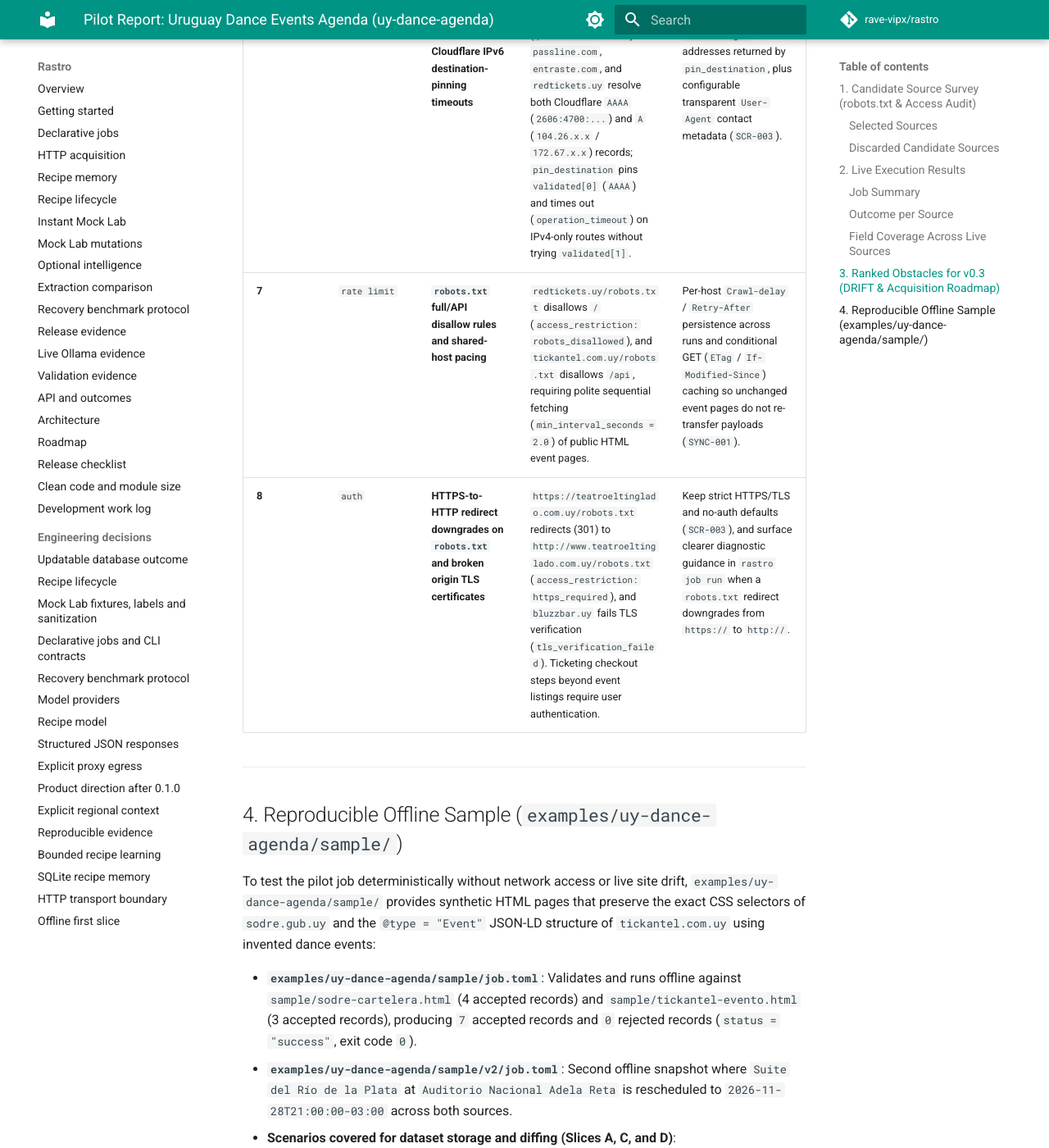
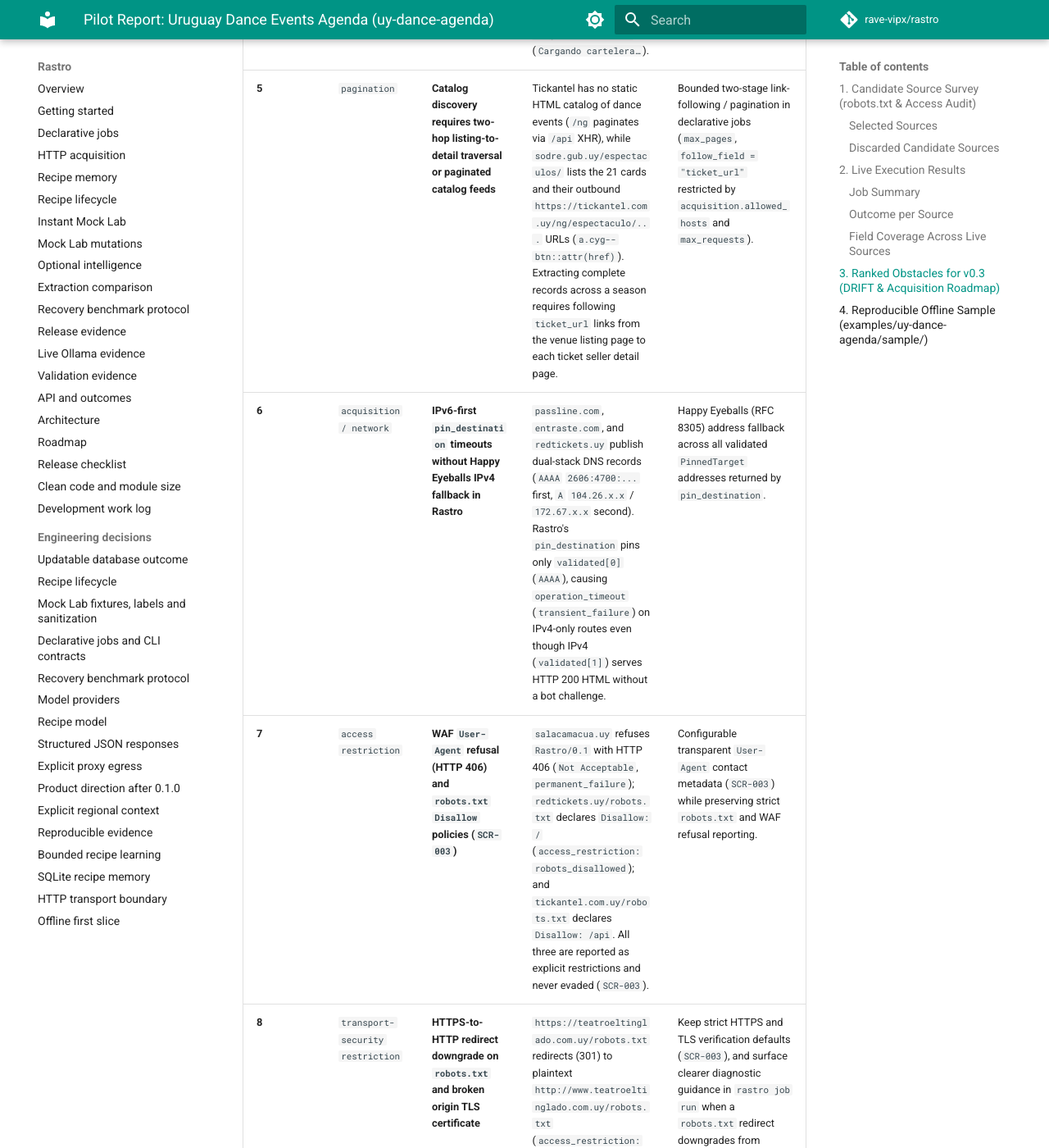
Before and after one commit to rave-vipx/rastro, an MkDocs documentation site: the page built from docs/pilot/uy-dance-agenda.md, in a window 1280 px wide and 1400 px high, scrolled down 7837 px. Shown: the whole window at 82% size. Built offline with MkDocs 1.6.1 and Material for MkDocs 9.7.7, drawn with Linux system fonts in a browser that asks for light colours; comment, search, counter and statistics services are not loaded; some of the changed text lies outside the part shown.

Commit message:
docs: refine pilot obstacle cause classifications and live vs offline summary

```diff
--- a/docs/pilot/uy-dance-agenda.md
+++ b/docs/pilot/uy-dance-agenda.md
@@ -6,6 +6,7 @@
 - **Offline sample**: `examples/uy-dance-agenda/sample/job.toml` (and `examples/uy-dance-agenda/sample/v2/job.toml`)
 - **Schema fingerprint**: `12a221b71135d609770ebf7485e3229c32d0b2f3a7ef610ac8a0f1b32161c00c`
 - **External AI / proxy / browser spend**: `$0.00` (`inference_calls = 0`, `egress = "direct"`)
+- **Live vs. offline summary**: The live run produced **`0` accepted records from the venue source (`sodre.gub.uy/espectaculos/`, `status = "insufficient_evidence"`)** and **`3` accepted records from the ticket seller source (`tickantel.com.uy`, `status = "success"`)**, so all `3` live accepted records come from one source only (`overall status = "partial_success"`). The offline sample (`examples/uy-dance-agenda/sample/`) passes on both sources (`4` venue + `3` ticket seller = `7` accepted records) because `sample/sodre-cartelera.html` includes ISO 8601 `datetime="..."` attributes on `<time class="cyg--dia">` (and `<span class="cyg--ciudad">`) that the live SODRE page lacks.
 
 ---
 
@@ -26,11 +27,11 @@ Twelve Uruguayan cultural venues and ticket sellers were surveyed on **2026-11-0
 | --- | --- | --- | --- |
 | `https://redtickets.uy/` | Ticket seller | `access_restriction` (`robots_disallowed`) / `operation_timeout` | `https://redtickets.uy/robots.txt` explicitly declares `User-agent: *` / `Disallow: /`. Dual-stack Cloudflare DNS also returns an unreachable `AAAA` address first. |
 | `https://tickantel.com.uy/ng` | Ticket seller catalog root | HTTP 200, 0 `Event` items in HTML | Angular SPA shell (`<app-root>`) that embeds only `WebSite` and `Organization` JSON-LD in initial HTML and loads event listings via XHR under `/api` (disallowed by `Disallow: /api` in `robots.txt`). |
-| `https://www.passline.com/pais/uruguay` | Ticket seller | `transient_failure` (`operation_timeout`) | Dual-stack Cloudflare host returns `AAAA` (`2606:4700:...`) first in DNS; `pin_destination` pins only the first resolved address (`validated[0]`) without Happy Eyeballs IPv4 fallback. |
-| `https://entraste.com/` | Ticket seller | `transient_failure` (`operation_timeout`) | Same dual-stack Cloudflare IPv6 first-address pinning timeout as Passline. |
-| `https://salacamacua.uy/cartelera/` | Venue | `permanent_failure` (`http_4xx`, HTTP 406) | Server WAF returns `406 Not Acceptable` to non-browser `User-Agent` (`Rastro/0.1`) on `/robots.txt` and `/cartelera/`. |
-| `https://bluzzbar.uy/` | Venue | `permanent_failure` (`tls_verification_failed`) | Fails TLS certificate verification during `robots.txt` acquisition. |
-| `https://teatroeltinglado.com.uy/cartelera/` | Venue | `access_restriction` (`https_required`) | `https://teatroeltinglado.com.uy/robots.txt` redirects (HTTP 301) to plaintext `http://www.teatroeltinglado.com.uy/robots.txt`, which Rastro blocks under `allow_http = false`. |
+| `https://www.passline.com/pais/uruguay` | Ticket seller | `transient_failure` (`operation_timeout`) | Dual-stack Cloudflare host returns `AAAA` (`2606:4700:...`) first in DNS; `pin_destination` pins only the first resolved address (`validated[0]`) without Happy Eyeballs IPv4 fallback (IPv4 `validated[1]` serves HTTP 200 without a challenge). |
+| `https://entraste.com/` | Ticket seller | `transient_failure` (`operation_timeout`) | Same dual-stack Cloudflare IPv6 first-address pinning timeout in `pin_destination` as Passline (IPv4 `validated[1]` serves HTTP 200 without a challenge). |
+| `https://salacamacua.uy/cartelera/` | Venue | `permanent_failure` (`http_4xx`, HTTP 406) | Server WAF refuses non-browser `User-Agent` (`Rastro/0.1`) with `406 Not Acceptable` on `/robots.txt` and `/cartelera/` (access restriction; not evaded per `SCR-003`). |
+| `https://bluzzbar.uy/` | Venue | `permanent_failure` (`tls_verification_failed`) | Fails TLS certificate verification during `robots.txt` acquisition (transport-security restriction). |
+| `https://teatroeltinglado.com.uy/cartelera/` | Venue | `access_restriction` (`https_required`) | `https://teatroeltinglado.com.uy/robots.txt` redirects (HTTP 301) to plaintext `http://www.teatroeltinglado.com.uy/robots.txt`, which Rastro blocks under `allow_http = false` (transport-security restriction). |
 | `https://www.teatrosolis.org.uy/programacion` | Venue | HTTP 200 (1,488 bytes), 0 records | Initial HTML is a 1,488-byte `MVD CMS` client-side JavaScript redirect shell with no server-rendered listings or JSON-LD. |
 | `https://www.teatrostella.com/cartelera` | Venue | HTTP 200 (28,601 bytes), 0 records | Next.js RSC shell renders `Cargando cartelera…` with `"espectaculos": []` in initial HTML and fetches events client-side via JavaScript. |
 | `https://bns.gub.uy/es/calendario`, `https://salazitarrosa.montevideo.gub.uy/programacion`, `https://www.saladelmuseo.com.uy/shows.html`, `https://magnoliosala.uy/` | Venues | HTTP 200 (`robots.txt` allowed), 0 `Event` JSON-LD items | Server-rendered HTML cards omit `Event` JSON-LD, omit year/time in Spanish date strings (`06 de noviembre`, `VIE 6 NOV 20:00 H`, `Jueves 12 Nov`), and use relative `href` paths; retained as obstacle evidence while `sodre.gub.uy/espectaculos/` was selected as the primary venue source. |
@@ -51,18 +52,18 @@ uv run rastro job run examples/uy-dance-agenda/job.toml --output json
 | Metric | Value |
 | --- | --- |
 | Overall job `status` | `partial_success` (CLI exit code `3`) |
-| Sources executed | `2` (`succeeded = 1`, `partial = 0`, `failed = 1`) |
-| Total `records_accepted` | `3` |
-| Total `records_rejected` | `45` (across primary and fallback recipe attempts) |
-| Total `fields_validated` | `24` (8 fields × 3 accepted records) |
+| Sources executed | `2` (`succeeded = 1` on Tickantel, `partial = 0`, `failed = 1` on SODRE with `insufficient_evidence`) |
+| Total `records_accepted` | `3` (**all `3` from Tickantel; `0` from SODRE**) |
+| Total `records_rejected` | `45` (`42` on SODRE across 2 CSS attempts + `3` on Tickantel Attempt 0 before Attempt 1 succeeded) |
+| Total `fields_validated` | `24` (8 fields × 3 accepted records on Tickantel; `0` on SODRE) |
 | `inference_calls` | `0` |
 
 ### Outcome per Source
 
 | Source URL | HTTP status | Source outcome (`status`) | Recipe attempts | Candidates evaluated | Accepted | Rejected | Issue codes observed |
 | --- | --- | --- | --- | --- | --- | --- | --- |
-| `https://sodre.gub.uy/espectaculos/` | `200` (197,456 decoded bytes; 2 HTTP requests including `robots.txt`) | `insufficient_evidence` | Attempt `0` (`css`, `insufficient_evidence`) → Attempt `1` (`css` fallback, `insufficient_evidence`) | `42` (21 cards × 2 attempts) | `0` | `42` (21 per attempt) | Attempt 1: 17× `validation_error` (`starts_at`), 2× `ambiguous_match` (`starts_at`), 2× `missing_evidence` (`venue`/`city` on card 0; `ticket_url` on card 6) |
-| `https://tickantel.com.uy/ng/espectaculo/40021938/muestra-final-2026-area-tango-y-area-candombe` | `200` (79,586 decoded bytes; 2 HTTP requests including `robots.txt`) | `success` | Attempt `0` (`jsonld`, `insufficient_evidence`) → Attempt `1` (`jsonld` fallback, `success`) | `6` (3 `Event` items × 2 attempts) | `3` | `3` (from Attempt 0) | Attempt 1: `[]` (all 3 dance performance records accepted) |
+| `https://sodre.gub.uy/espectaculos/` | `200` (197,456 decoded bytes; 2 HTTP requests including `robots.txt`) | `insufficient_evidence` | Attempt `0` (`css`, `insufficient_evidence`) → Attempt `1` (`css` fallback, `insufficient_evidence`) | `42` (21 cards × 2 attempts) | **`0`** | `42` (21 per attempt) | Attempt 1: 17× `validation_error` (`starts_at`), 2× `ambiguous_match` (`starts_at`), 2× `missing_evidence` (`venue`/`city` on card 0; `ticket_url` on card 6) |
+| `https://tickantel.com.uy/ng/espectaculo/40021938/muestra-final-2026-area-tango-y-area-candombe` | `200` (79,586 decoded bytes; 2 HTTP requests including `robots.txt`) | `success` | Attempt `0` (`jsonld`, `insufficient_evidence`) → Attempt `1` (`jsonld` fallback, `success`) | `6` (3 `Event` items × 2 attempts) | **`3`** | `3` (from Attempt 0) | Attempt 1: `[]` (all 3 dance performance records accepted) |
 
 ### Field Coverage Across Live Sources
 
@@ -81,24 +82,29 @@ uv run rastro job run examples/uy-dance-agenda/job.toml --output json
 
 ## 3. Ranked Obstacles for v0.3 (`DRIFT` & Acquisition Roadmap)
 
-Obstacles discovered during the live pilot are ranked below by their impact on end-to-end record coverage across Uruguayan event sources and classified by cause.
+Obstacles discovered during the live pilot are ranked below by their impact on end-to-end record coverage across Uruguayan event sources and classified by their actual root cause.
 
 | Rank | Cause classification | Obstacle | Live evidence | v0.3 capability candidate |
 | --- | --- | --- | --- | --- |
-| **1** | `missing structured data` | **Localized Spanish date text, date ranges, and yearless dates instead of ISO 8601 `datetime`** | On `sodre.gub.uy/espectaculos/`, all 21 cards omit `<time datetime="...">` and render Spanish strings or ranges (`"12 al 14 NOV 2026 - 20 H"`, `"22 NOV 2026 - 19 H"`), causing 17 `validation_error` failures on `starts_at` (`type = "datetime"`). `bns.gub.uy`, `salazitarrosa.montevideo.gub.uy`, `saladelmuseo.com.uy`, and `magnoliosala.uy` similarly render `"06 de noviembre"`, `"VIE 6 NOV 20:00 H"`, and split day/month spans without a year. | Locale-aware declarative date/time parser (`region.locale = "es-UY"`, `region.timezone = "America/Montevideo"`) and date-range expansion into per-performance candidate records. |
+| **1** | `missing structured data` | **Localized Spanish date text, date ranges, and yearless dates instead of ISO 8601 `datetime`** | On `sodre.gub.uy/espectaculos/`, all 21 cards omit `<time datetime="...">` and render Spanish strings or ranges (`"12 al 14 NOV 2026 - 20 H"`, `"22 NOV 2026 - 19 H"`), causing 17 `validation_error` failures on `starts_at` (`type = "datetime"`) and `0` accepted venue records in the live run. `bns.gub.uy`, `salazitarrosa.montevideo.gub.uy`, `saladelmuseo.com.uy`, and `magnoliosala.uy` similarly render `"06 de noviembre"`, `"VIE 6 NOV 20:00 H"`, and split day/month spans without a year. | Locale-aware declarative date/time parser (`region.locale = "es-UY"`, `region.timezone = "America/Montevideo"`) and date-range expansion into per-performance candidate records. |
 | **2** | `ambiguous dates (sale date vs event date)` | **Multiple valid timestamps per page/object (`offers.validFrom` and `WebPage.datePublished` vs. performance `startDate`)** | Every Tickantel `Event` JSON-LD object includes both `/startDate` (`"2026-11-12T20:00:00-03:00"`) and `/offers/validFrom` (`"2026-11-04T07:56:29-03:00"`, ticket sale opening time). On `sodre.gub.uy` and `salazitarrosa.montevideo.gub.uy`, the only ISO 8601 timestamps in the document are Yoast SEO `WebPage.datePublished` / `dateModified` metadata. | Semantic date-role disambiguation in schema-first discovery (`DIS-002`) that rejects `offers.validFrom`, `datePublished`, and `dateModified` when targeting an event's start timestamp, plus multi-schedule card splitting when a single `.espectaculo` card contains multiple `<time class="cyg--dia">` nodes (2 `ambiguous_match` failures on SODRE). |
 | **3** | `missing structured data` | **Partial / polymorphic Schema.org `Event` JSON-LD and missing card fields across listing vs. detail pages** | Tickantel `Event` JSON-LD omits `performer.name` and `location.address.addressLocality` (requiring fallback pointers `/description` and `/location/address/addressCountry`), and switches between `Offer` (`/offers/price` on `40021938` and `40021886`) and `AggregateOffer` (`/offers/lowPrice` + `/offers/highPrice` on `40020133`). SODRE cards omit `city`, `price`, and `currency`, and `saladelmuseo.com.uy` uses relative `href="/shows/item/..."` links that fail `UrlField` (`AnyHttpUrl`) validation without base-URL resolution. | Multi-pointer field fallback lists within a single recipe (`["/offers/price", "/offers/lowPrice"]`), declarative constant/region defaults for implicit venue city (`region.city` / field default), and relative URL resolution against `source_url` before `url` validation. |
 | **4** | `JavaScript-rendered` | **Client-rendered SPA catalogs and JS redirect shells return 0 events over plain HTTP** | `tickantel.com.uy/ng` renders an empty `<app-root>` Angular shell (only `WebSite`/`Organization` JSON-LD in initial HTML); `teatrosolis.org.uy/programacion` returns a 1,488-byte `MVD CMS` JS redirect shell; `teatrostella.com/cartelera` returns Next.js RSC markup with `"espectaculos": []` (`Cargando cartelera…`). | Optional browser rendering adapter behind the `Acquirer` port (`ACQ-002`, gated by per-job policy and cost budgets). |
 | **5** | `pagination` | **Catalog discovery requires two-hop listing-to-detail traversal or paginated catalog feeds** | Tickantel has no static HTML catalog of dance events (`/ng` paginates via `/api` XHR), while `sodre.gub.uy/espectaculos/` lists the 21 cards and their outbound `https://tickantel.com.uy/ng/espectaculo/...` URLs (`a.cyg--btn::attr(href)`). Extracting complete records across a season requires following `ticket_url` links from the venue listing page to each ticket seller detail page. | Bounded two-stage link-following / pagination in declarative jobs (`max_pages`, `follow_field = "ticket_url"` restricted by `acquisition.allowed_hosts` and `max_requests`). |
-| **6** | `challenge` | **WAF user-agent blocks (HTTP 406) and dual-stack Cloudflare IPv6 destination-pinning timeouts** | `salacamacua.uy` rejects `Rastro/0.1` with HTTP 406 (`permanent_failure`). `passline.com`, `entraste.com`, and `redtickets.uy` resolve both Cloudflare `AAAA` (`2606:4700:...`) and `A` (`104.26.x.x` / `172.67.x.x`) records; `pin_destination` pins `validated[0]` (`AAAA`) and times out (`operation_timeout`) on IPv4-only routes without trying `validated[1]`. | Happy Eyeballs (RFC 8305) address fallback across all validated `PinnedTarget` addresses returned by `pin_destination`, plus configurable transparent `User-Agent` contact metadata (`SCR-003`). |
-| **7** | `rate limit` | **`robots.txt` full/API disallow rules and shared-host pacing** | `redtickets.uy/robots.txt` disallows `/` (`access_restriction: robots_disallowed`), and `tickantel.com.uy/robots.txt` disallows `/api`, requiring polite sequential fetching (`min_interval_seconds = 2.0`) of public HTML event pages. | Per-host `Crawl-delay` / `Retry-After` persistence across runs and conditional GET (`ETag` / `If-Modified-Since`) caching so unchanged event pages do not re-transfer payloads (`SYNC-001`). |
-| **8** | `auth` | **HTTPS-to-HTTP redirect downgrades on `robots.txt` and broken origin TLS certificates** | `https://teatroeltinglado.com.uy/robots.txt` redirects (301) to `http://www.teatroeltinglado.com.uy/robots.txt` (`access_restriction: https_required`), and `bluzzbar.uy` fails TLS verification (`tls_verification_failed`). Ticketing checkout steps beyond event listings require user authentication. | Keep strict HTTPS/TLS and no-auth defaults (`SCR-003`), and surface clearer diagnostic guidance in `rastro job run` when a `robots.txt` redirect downgrades from `https://` to `http://`. |
+| **6** | `acquisition / network` | **IPv6-first `pin_destination` timeouts without Happy Eyeballs IPv4 fallback in Rastro** | `passline.com`, `entraste.com`, and `redtickets.uy` publish dual-stack DNS records (`AAAA` `2606:4700:...` first, `A` `104.26.x.x` / `172.67.x.x` second). Rastro's `pin_destination` pins only `validated[0]` (`AAAA`), causing `operation_timeout` (`transient_failure`) on IPv4-only routes even though IPv4 (`validated[1]`) serves HTTP 200 HTML without a bot challenge. | Happy Eyeballs (RFC 8305) address fallback across all validated `PinnedTarget` addresses returned by `pin_destination`. |
+| **7** | `access restriction` | **WAF `User-Agent` refusal (HTTP 406) and `robots.txt` `Disallow` policies (`SCR-003`)** | `salacamacua.uy` refuses `Rastro/0.1` with HTTP 406 (`Not Acceptable`, `permanent_failure`); `redtickets.uy/robots.txt` declares `Disallow: /` (`access_restriction: robots_disallowed`); and `tickantel.com.uy/robots.txt` declares `Disallow: /api`. All three are reported as explicit restrictions and never evaded (`SCR-003`). | Configurable transparent `User-Agent` contact metadata (`SCR-003`) while preserving strict `robots.txt` and WAF refusal reporting. |
+| **8** | `transport-security restriction` | **HTTPS-to-HTTP redirect downgrade on `robots.txt` and broken origin TLS certificate** | `https://teatroeltinglado.com.uy/robots.txt` redirects (301) to plaintext `http://www.teatroeltinglado.com.uy/robots.txt` (`access_restriction: https_required`), and `bluzzbar.uy` fails TLS certificate verification (`permanent_failure: tls_verification_failed`). | Keep strict HTTPS and TLS verification defaults (`SCR-003`), and surface clearer diagnostic guidance in `rastro job run` when a `robots.txt` redirect downgrades from `https://` to `http://`. |
+
+**Categories with zero observed instances during the pilot**:
+- **`challenge`**: `0` observed — none of the reachable Uruguayan venues or ticket sellers served a CAPTCHA, proof-of-work gate, or Cloudflare challenge page on public listings.
+- **`rate limit`**: `0` observed — no HTTP 429, `Retry-After`, or `Crawl-delay` response was encountered under `min_interval_seconds = 2.0`.
+- **`auth`**: `0` observed — no login wall was encountered on public event listings or detail pages (authentication is required only at ticket purchase checkout).
 
 ---
 
 ## 4. Reproducible Offline Sample (`examples/uy-dance-agenda/sample/`)
 
-To test the pilot job deterministically without network access or live site drift, `examples/uy-dance-agenda/sample/` provides synthetic HTML pages that preserve the exact CSS selectors of `sodre.gub.uy` and the `@type = "Event"` JSON-LD structure of `tickantel.com.uy` using invented dance events:
+To test the pilot job deterministically without network access or live site drift, `examples/uy-dance-agenda/sample/` provides synthetic HTML pages that preserve the CSS card selectors of `sodre.gub.uy` and the `@type = "Event"` JSON-LD structure of `tickantel.com.uy` using invented dance events. Unlike the live `sodre.gub.uy/espectaculos/` page (which omits `<time datetime="...">` and `<span class="cyg--ciudad">`, yielding `0` accepted records live), `sample/sodre-cartelera.html` includes ISO 8601 `datetime="..."` attributes and `<span class="cyg--ciudad">Montevideo</span>` so the primary venue CSS recipe validates cleanly offline:
 
 - **`examples/uy-dance-agenda/sample/job.toml`**: Validates and runs offline against `sample/sodre-cartelera.html` (4 accepted records) and `sample/tickantel-evento.html` (3 accepted records), producing `7` accepted records and `0` rejected records (`status = "success"`, exit code `0`).
 - **`examples/uy-dance-agenda/sample/v2/job.toml`**: Second offline snapshot where `Suite del Río de la Plata` at `Auditorio Nacional Adela Reta` is rescheduled to `2026-11-28T21:00:00-03:00` across both sources.
```
Also changed, not shown: examples/uy-dance-agenda/README.md (+4 -4 lines).
